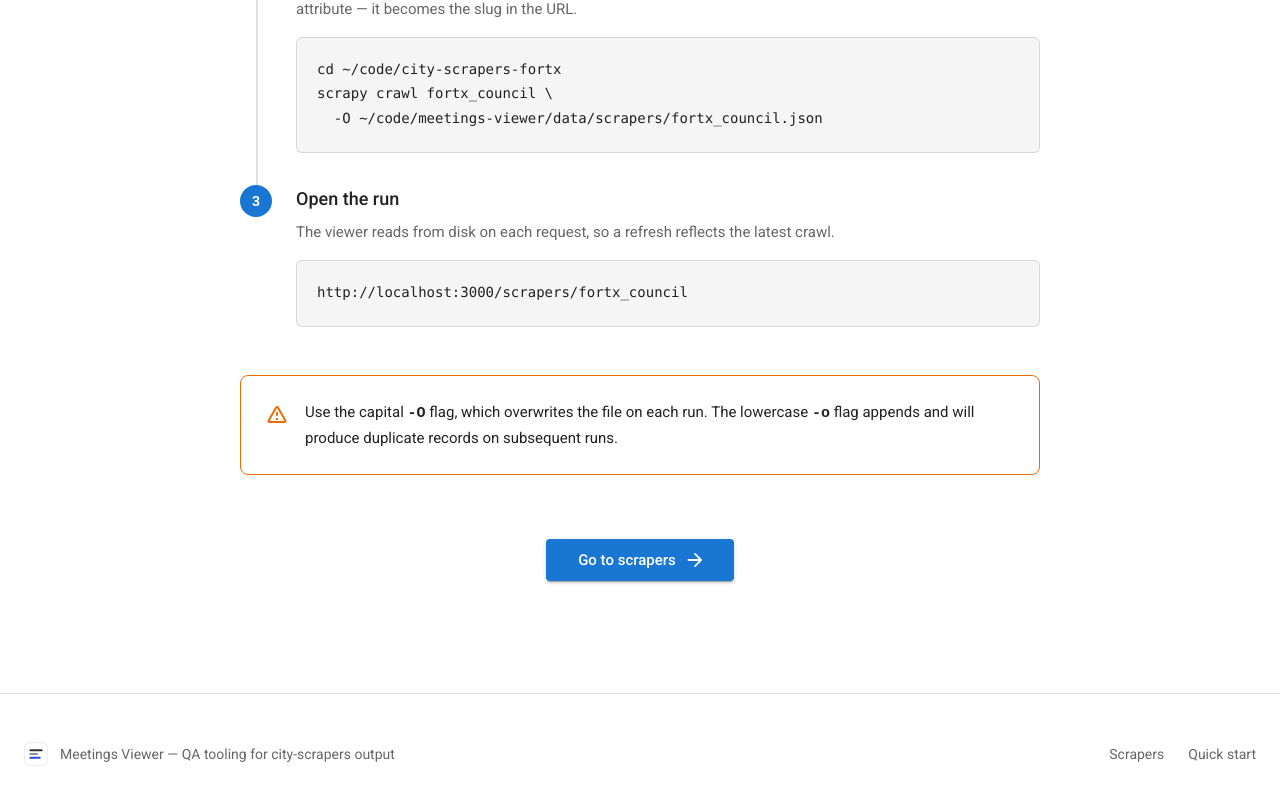
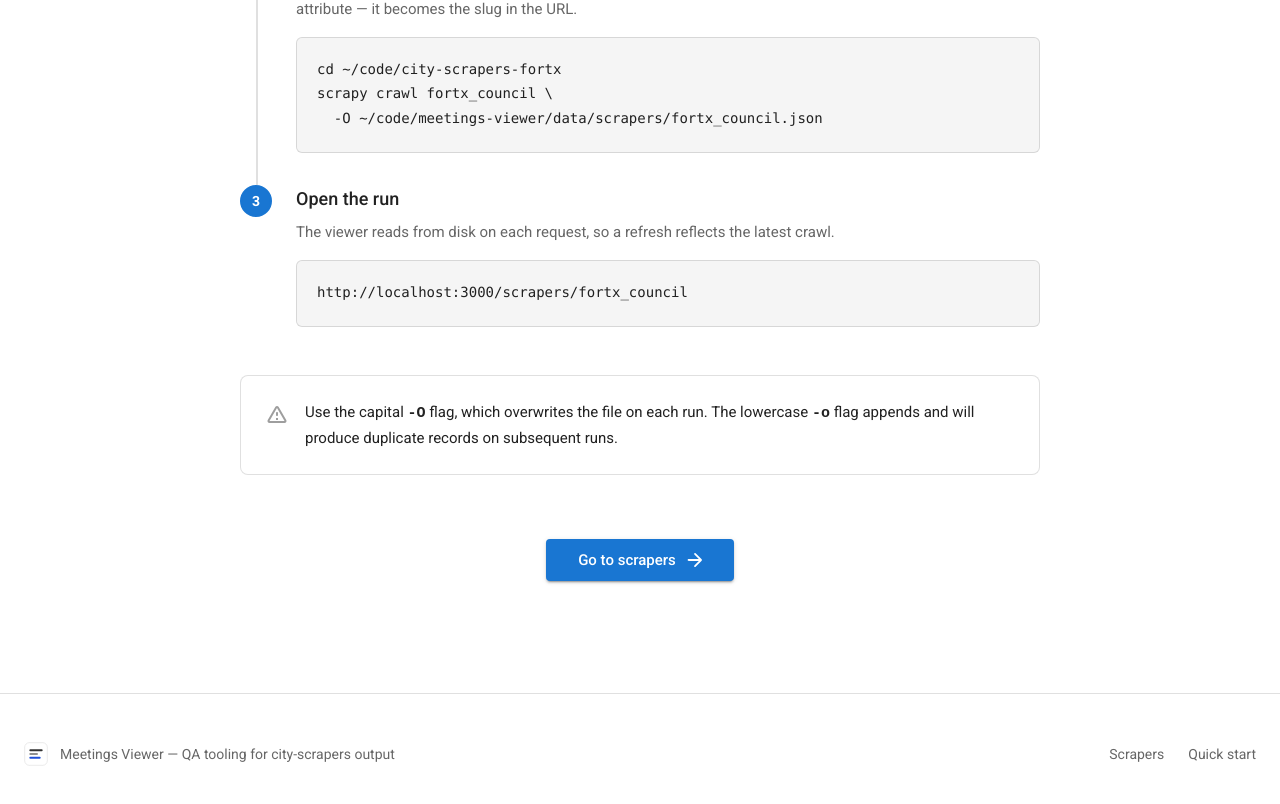
Before and after one commit to DevArtsLab/city-scrapers-meetings-viewer, a Next.js app: page / in a window 1280 px wide. Shown: the part 2788-3592 px from the top of the page. Built offline with nearby package versions, Linux system fonts and the light colour scheme; what @mui/material-nextjs would draw is missing.

Commit message:
Reduce visual prominence of QuickStart warning callout by changing border and icon colors from warning.main to divider and text.disabled

```diff
--- a/components/landing/quick-start.tsx
+++ b/components/landing/quick-start.tsx
@@ -180,11 +180,11 @@ export function QuickStart() {
               display: "flex",
               gap: 2,
               alignItems: "flex-start",
-              borderColor: "warning.main",
+              borderColor: "divider",
             }}
           >
             <WarningAmberRounded
-              sx={{ fontSize: 24, mt: "2px", color: "warning.main" }}
+              sx={{ fontSize: 24, mt: "2px", color: "text.disabled" }}
             />
             <Typography sx={{ fontSize: "0.9375rem", lineHeight: 1.6 }}>
               Use the capital{" "}
```
